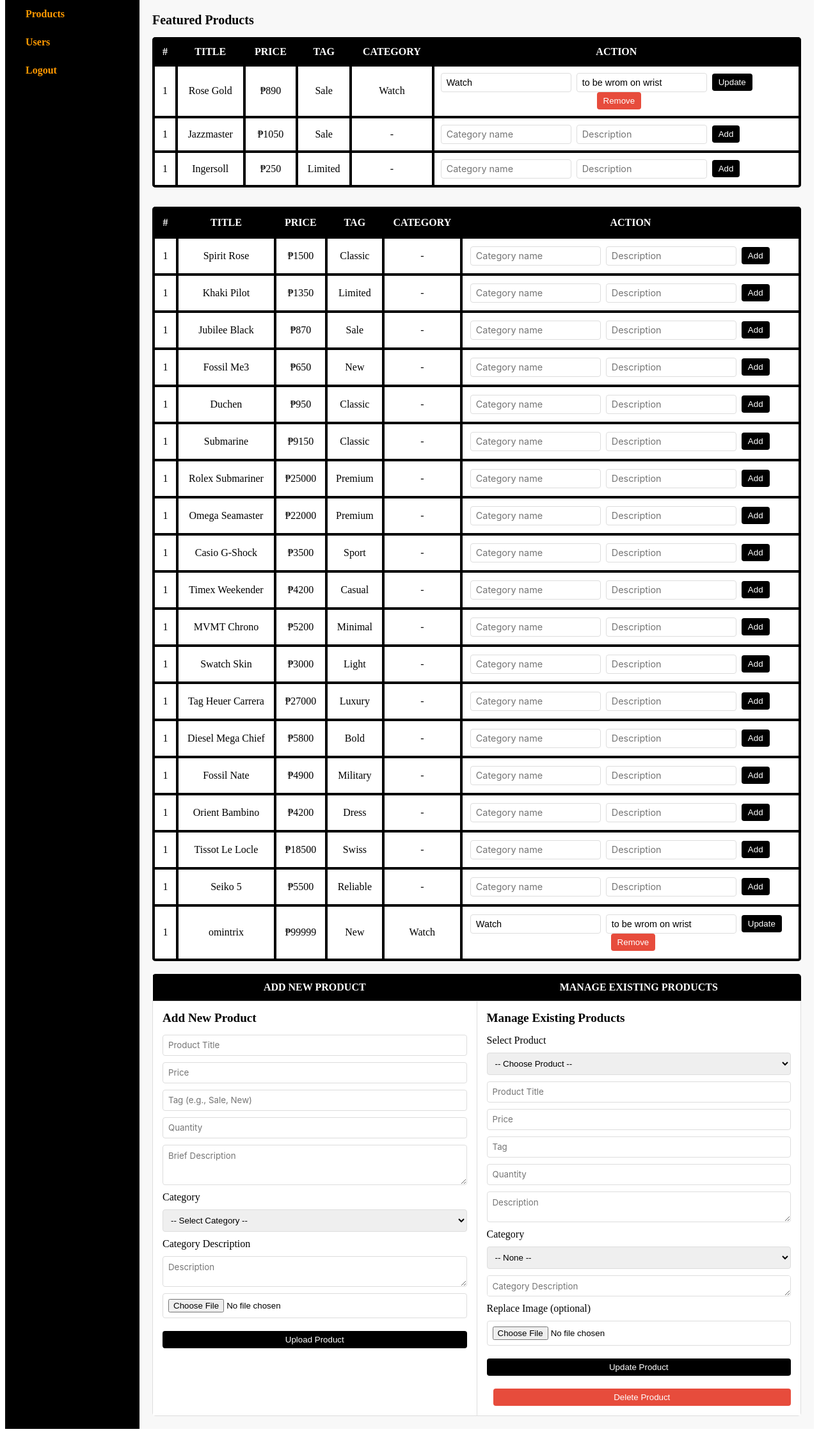
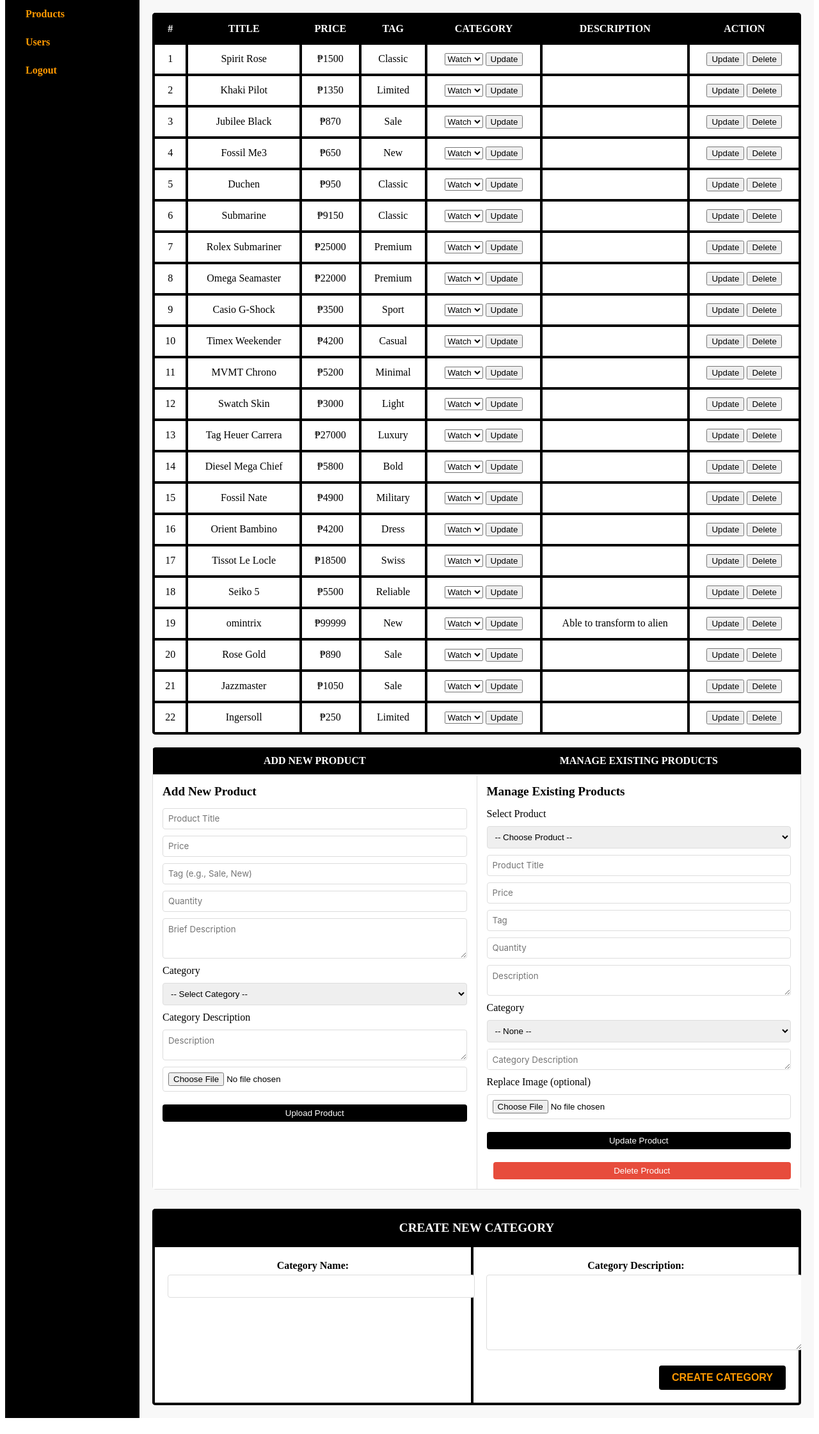
Before and after one commit to DNLDV/RolexniMossingv2, a PHP site: page /admin/products.php in a window 1280 px wide. Shown: the part 138-2379 px from the top of the page at 64% size. After the commit the page ends 2354 px from the top, so only its background shows below. Run offline with PHP 8.4, Linux system fonts and the light colour scheme; the visitor is signed in with stand-in values (Sample User, id 1).

Commit message:
Add category management and product description editing features
- Introduced a new category table section in the admin interface.
- Implemented functionality to create and manage product categories.
- Enhanced product management to include editable descriptions and category selection.
- Updated XML structure to accommodate quantity and description fields for products.

```diff
--- a/admin/admin.css
+++ b/admin/admin.css
@@ -429,3 +429,75 @@
     width: 100%;
   }
 }
+
+/* Category Table Section */
+.category-table {
+  margin-top: 30px;
+}
+
+.category-table th {
+  background-color: #000000;
+  color: #ffffff;
+  text-transform: uppercase;
+  font-size: 1.2rem;
+  padding: 15px;
+}
+
+.category-table td {
+  padding: 20px;
+  vertical-align: top;
+}
+
+.category-table .form-field {
+  margin-bottom: 15px;
+}
+
+.category-table label {
+  display: block;
+  font-weight: 600;
+  color: #000000;
+  margin-bottom: 5px;
+}
+
+.category-table input,
+.category-table textarea {
+  width: 100%;
+  padding: 8px 12px;
+  border: 1px solid #ddd;
+  border-radius: 4px;
+  font-size: 1rem;
+  transition: border-color 0.2s;
+}
+
+.category-table textarea {
+  min-height: 100px;
+  resize: vertical;
+}
+
+.category-table input:focus,
+.category-table textarea:focus {
+  outline: none;
+  border-color: #ff9900;
+}
+
+.category-table .form-action {
+  margin-top: 20px;
+  text-align: right;
+}
+
+.category-table .btn-action {
+  background-color: #000000;
+  color: #ff9900;
+  padding: 10px 20px;
+  font-size: 1rem;
+  text-transform: uppercase;
+  font-weight: 600;
+  border: none;
+  border-radius: 4px;
+  cursor: pointer;
+  transition: background-color 0.2s;
+}
+
+.category-table .btn-action:hover {
+  background-color: #1a1a1a;
+}
--- a/admin/products.php
+++ b/admin/products.php
@@ -15,25 +15,27 @@
     die('Failed to load products data.');
 }
 
-// Build a unique list of categories from both products & featuredProducts
-$categories = [];
+// Load products and featured products into a unified array
+$allProducts = [];
 if (isset($xml->products->product)) {
-  foreach ($xml->products->product as $prod) {
-    if (isset($prod->category->name)) {
-      $n = (string)$prod->category->name;
-      $d = (string)$prod->category->description;
-      $categories[$n] = $d;
+    foreach ($xml->products->product as $prod) {
+        $allProducts[] = $prod;
     }
-  }
 }
 if (isset($xml->featuredProducts->product)) {
-  foreach ($xml->featuredProducts->product as $prod) {
+    foreach ($xml->featuredProducts->product as $fprod) {
+        $allProducts[] = $fprod;
+    }
+}
+
+// Build a unique list of categories from the unified products
+$categories = [];
+foreach ($allProducts as $prod) {
     if (isset($prod->category->name)) {
-      $n = (string)$prod->category->name;
-      $d = (string)$prod->category->description;
-      $categories[$n] = $d;
+        $n = (string)$prod->category->name;
+        $d = (string)$prod->category->description;
+        $categories[$n] = $d;
     }
-  }
 }
 
 // Feedback message
@@ -67,92 +69,71 @@
       <div class="alert alert-success">Category added successfully.</div>
     <?php elseif ($added === 'fail'): ?>
       <div class="alert alert-error">Failed to add category.</div>
-    <?php endif; ?>
-    <?php if (isset($_GET['removed'])): ?>
+    <?php endif; ?>    <?php if (isset($_GET['removed'])): ?>
       <div class="alert alert-success">Category removed successfully.</div>
     <?php endif; ?>
+    <?php if (isset($_GET['updated'])): ?>
+      <?php if ($_GET['updated'] === 'success'): ?>
+        <div class="alert alert-success">Product updated successfully.</div>
+      <?php elseif ($_GET['updated'] === 'deleted'): ?>
+        <div class="alert alert-success">Product deleted successfully.</div>
+      <?php elseif ($_GET['updated'] === 'fail'): ?>
+        <div class="alert alert-error">Failed to update product.</div>
+      <?php endif; ?>
+    <?php endif; ?>
     <section class="admin-container">
-      <!-- Featured Products Section -->
-      <section class="admin-container featured-section">
-        <h2>Featured Products</h2>
-        <table class="featured-table">
-          <thead>
-            <tr><th>#</th><th>Title</th><th>Price</th><th>Tag</th><th>Category</th><th>Action</th></tr>
-          </thead>
-          <tbody>
-            <?php if (isset($xml->featuredProducts->product)): ?>
-              <?php foreach ($xml->featuredProducts->product as $j => $fprod): ?>
-              <tr>
-                <td><?php echo ((int)$j) + 1; ?></td>
-                <td><?php echo htmlspecialchars($fprod->title); ?></td>
-                <td>₱<?php echo htmlspecialchars($fprod->price); ?></td>
-                <td><?php echo htmlspecialchars($fprod->tag); ?></td>
-                <td><?php echo isset($fprod->category->name) ? htmlspecialchars($fprod->category->name) : '-'; ?></td>
-                <td>
-                  <!-- Add/Edit Category for Featured -->
-                  <form action="add_category.php" method="post" class="category-form">
-                    <input type="hidden" name="type" value="featured">
-                    <input type="hidden" name="product_index" value="<?php echo $j; ?>">
-                    <input type="text" name="cat_name" placeholder="Category name" value="<?php echo isset($fprod->category->name) ? htmlspecialchars($fprod->category->name) : ''; ?>" required>
-                    <input type="text" name="cat_desc" placeholder="Description" value="<?php echo isset($fprod->category->description) ? htmlspecialchars($fprod->category->description) : ''; ?>" required>
-                    <button type="submit" class="btn-action"><?php echo isset($fprod->category) ? 'Update' : 'Add'; ?></button>
-                  </form>
-                  <?php if (isset($fprod->category)): ?>
-                  <form action="delete_category.php" method="post" style="display:inline; margin-left:8px;">
-                    <input type="hidden" name="type" value="featured">
-                    <input type="hidden" name="product_index" value="<?php echo $j; ?>">
-                    <button type="submit" class="btn-delete-category">Remove</button>
-                  </form>
-                  <?php endif; ?>
-                </td>
-              </tr>
-              <?php endforeach; ?>
-            <?php else: ?>
-              <tr><td colspan="6">No featured products found.</td></tr>
-            <?php endif; ?>
-          </tbody>
-        </table>
-      </section>
-      <!-- End Featured Products -->
+      <!-- All Products Table -->
       <table class="order-table">
         <thead>
-          <tr><th>#</th><th>Title</th><th>Price</th><th>Tag</th><th>Category</th><th>Action</th></tr>
+          <tr>
+            <th>#</th>
+            <th>Title</th>
+            <th>Price</th>
+            <th>Tag</th>
+            <th>Category</th>
+            <th>Description</th>
+            <th>Action</th>
+          </tr>
         </thead>
         <tbody>
-          <?php if (isset($xml->products->product)): ?>
-            <?php foreach ($xml->products->product as $i => $prod): ?>
+          <?php foreach ($allProducts as $i => $prod): ?>
           <tr>
-            <td><?php echo ((int)$i) + 1; ?></td>
+            <td><?php echo $i + 1; ?></td>
             <td><?php echo htmlspecialchars($prod->title); ?></td>
             <td>₱<?php echo htmlspecialchars($prod->price); ?></td>
             <td><?php echo htmlspecialchars($prod->tag); ?></td>
-            <td><?php echo isset($prod->category->name) ? htmlspecialchars($prod->category->name) : '-'; ?></td>
             <td>
-              <!-- Add/Edit Category Form -->
-              <form action="add_category.php" method="post" class="category-form">
+              <form action="add_category.php" method="post">
                 <input type="hidden" name="product_index" value="<?php echo $i; ?>">
-                <input type="text" name="cat_name" placeholder="Category name" value="<?php echo isset($prod->category->name) ? htmlspecialchars($prod->category->name) : ''; ?>" required>
-                <input type="text" name="cat_desc" placeholder="Description" value="<?php echo isset($prod->category->description) ? htmlspecialchars($prod->category->description) : ''; ?>" required>
-                <button type="submit" class="btn-action"><?php echo isset($prod->category) ? 'Update' : 'Add'; ?></button>
+                <select name="cat_name">
+                  <?php foreach ($categories as $catName => $catDesc): ?>
+                    <option value="<?php echo htmlspecialchars($catName); ?>"
+                            <?php echo (isset($prod->category->name) && (string)$prod->category->name === $catName) ? 'selected' : ''; ?>>
+                      <?php echo htmlspecialchars($catName); ?>
+                    </option>
+                  <?php endforeach; ?>
+                </select>
+                <button type="submit">Update</button>
               </form>
-              <?php if (isset($prod->category)): ?>
-              <!-- Remove Category Button -->
-              <form action="delete_category.php" method="post" style="display:inline; margin-left:8px;">
+            </td>
+            <td>
+              <div contenteditable="true" class="editable-description" data-product-index="<?php echo $i; ?>">
+                <?php echo htmlspecialchars($prod->description ?? ''); ?>
+              </div>
+            </td>
+            <td>
+              <form action="update_product.php" method="post" enctype="multipart/form-data" style="display: inline;">
                 <input type="hidden" name="product_index" value="<?php echo $i; ?>">
-                <button type="submit" class="btn-delete-category">Remove</button>
+                <button type="submit" name="action" value="update">Update</button>
+                <button type="submit" name="action" value="delete">Delete</button>
               </form>
-              <?php endif; ?>
             </td>
           </tr>
-            <?php endforeach; ?>
-          <?php else: ?>
-            <tr><td colspan="6">No products found.</td></tr>
-          <?php endif; ?>
+          <?php endforeach; ?>
         </tbody>
       </table>
-    </section>
-    <!-- Unified Product Management Table -->
-    <section class="admin-container">
+
+      <!-- Product Management Forms -->
       <table class="product-management-table">
         <thead>
           <tr><th>Add New Product</th><th>Manage Existing Products</th></tr>
@@ -198,10 +179,9 @@
               <!-- Manage Existing Products -->
               <h2>Manage Existing Products</h2>
               <form id="manage-product-form" action="update_product.php" method="post" enctype="multipart/form-data" class="manage-product-form">
-                <label for="manage-select">Select Product</label>
-                <select id="manage-select" name="product_index" required>
+                <label for="manage-select">Select Product</label>                <select id="manage-select" name="product_index" required>
                   <option value="">-- Choose Product --</option>
-                  <?php foreach ($xml->products->product as $i => $mprod): ?>
+                  <?php foreach ($allProducts as $i => $mprod): ?>
                     <option value="<?= $i ?>"
                             data-title="<?= htmlspecialchars($mprod->title) ?>"
                             data-price="<?= htmlspecialchars($mprod->price) ?>"
@@ -210,7 +190,7 @@
                             data-desc="<?= htmlspecialchars((string)$mprod->description ?: '') ?>"
                             data-cat="<?= htmlspecialchars(isset($mprod->category->name)?$mprod->category->name:'') ?>"
                             data-catdesc="<?= htmlspecialchars(isset($mprod->category->description)?$mprod->category->description:'') ?>">
-                      <?= htmlspecialchars($mprod->title) ?>
+                      <?= htmlspecialchars($mprod->title) . (in_array($mprod, iterator_to_array($xml->featuredProducts->product ?? [], false)) ? ' (Featured)' : '') ?>
                     </option>
                   <?php endforeach; ?>
                 </select>
@@ -257,8 +237,74 @@
           </tr>
         </tbody>
       </table>
+    </section>    <!-- Category Creation Table Section -->
+    <section class="admin-container">
+      <table class="order-table category-table">
+        <thead>
+          <tr>
+            <th colspan="2">Create New Category</th>
+          </tr>
+        </thead>
+        <tbody>
+          <tr>
+            <form action="add_category.php" method="post" class="category-creation-form">
+              <td>
+                <div class="form-field">
+                  <label for="category_name">Category Name:</label>
+                  <input type="text" id="category_name" name="category_name" required>
+                </div>
+              </td>
+              <td>
+                <div class="form-field">
+                  <label for="category_description">Category Description:</label>
+                  <textarea id="category_description" name="category_description" required></textarea>
+                </div>
+                <div class="form-action">
+                  <button type="submit" class="btn-action">Create Category</button>
+                </div>
+              </td>
+            </form>
+          </tr>
+        </tbody>
+      </table>
     </section>
   </div>
 </div>
+<script>
+        // Handle inline description editing
+        document.querySelectorAll('.editable-description').forEach(desc => {
+          desc.addEventListener('blur', function() {
+            const productIndex = this.dataset.productIndex;
+            const newDescription = this.innerText;
+
+            // Create form data
+            const formData = new FormData();
+            formData.append('product_index', productIndex);
+            formData.append('description', newDescription);
+            formData.append('action', 'update');
+
+            // Send AJAX request
+            fetch('update_product.php', {
+              method: 'POST',
+              body: formData
+            })
+            .then(response => response.text())
+            .then(result => {
+              if (result.includes('success')) {
+                this.style.backgroundColor = '#e8f5e9';
+                setTimeout(() => this.style.backgroundColor = '', 1000);
+              } else {
+                this.style.backgroundColor = '#ffebee';
+                setTimeout(() => this.style.backgroundColor = '', 1000);
+              }
+            })
+            .catch(error => {
+              console.error('Error:', error);
+              this.style.backgroundColor = '#ffebee';
+              setTimeout(() => this.style.backgroundColor = '', 1000);
+            });
+          });
+        });
+      </script>
 </body>
 </html>
```
Also changed, not shown: admin/update_product.php (+101 -0 lines), data.xml (+3 -3 lines).
